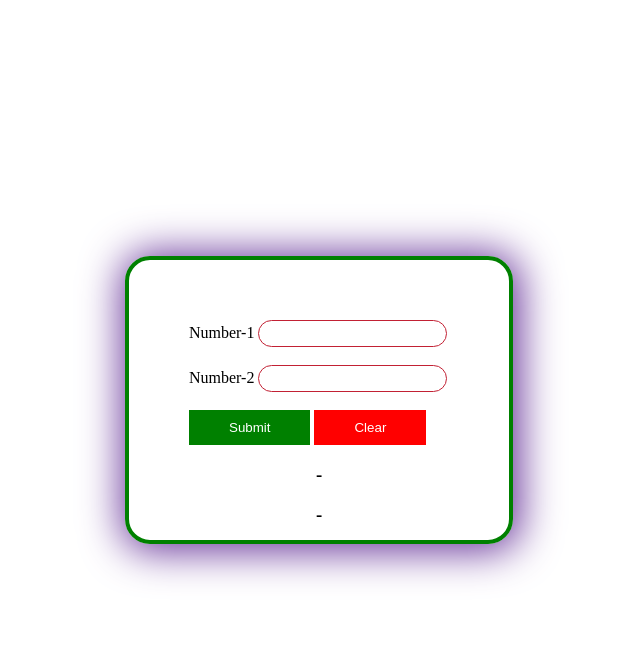
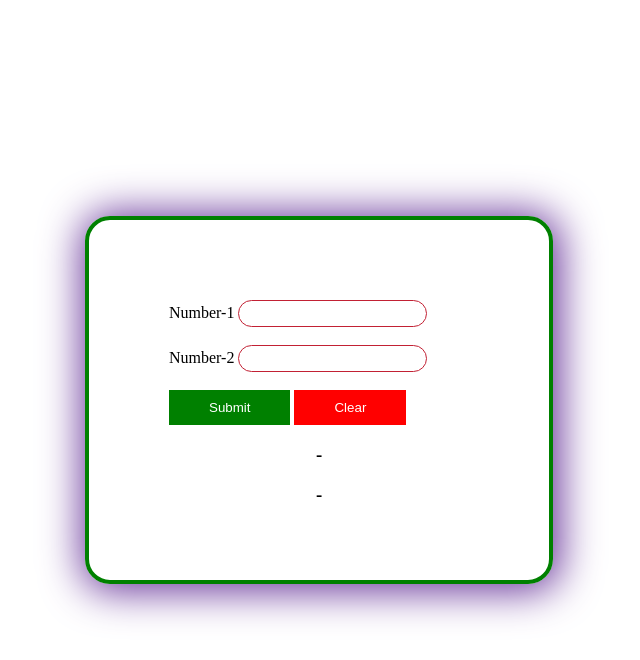
Before and after one commit to chakratechgeek/mywebpage, a Django app: template templates/javaScript.html in a window 1280 px wide. Shown: the top 660 px of the page, without its empty margins (321-961 px from the left). Run offline with Django 3.2, Linux system fonts and the light colour scheme; the template is opened without the code that fills it, so the values that code supplies are empty.

Commit message:
added static

```diff
--- a/static/JS/js_script.js
+++ b/static/JS/js_script.js
@@ -8,7 +8,7 @@ function add() {
     if (isNaN(inputValue1) || isNaN(inputValue2)) {
         messageElement.textContent = "Input is not NUMER";
         return; // Exit the function if inputs are empty
-    } else if   (!inputValue1 || !inputValue2 ){
+    } else if (!inputValue1 || !inputValue2) {
         messageElement.textContent = "Input is empty";
         return;
     }
@@ -19,7 +19,9 @@ function add() {
 
     document.getElementById("result").textContent = "Total : " + out;
     messageElement.textContent = ""; // Clear any previous message
+    document.getElementById("form_id").submit();
 }
+
 
 function clr() {
     document.getElementById("val1").value = "";
--- a/static/css/js_style.css
+++ b/static/css/js_style.css
@@ -1,14 +1,14 @@
 #border {
     border: 4px solid green;
-    width: 260px;
-    height: 160px;
+    width: 300px;
+    height: 200px;
     border-radius: 25px;
     position: absolute;
     top: 50%;
     left: 50%;
     transform: translate(-50%,-50%);
     box-shadow: 2px 2px 40px 5px rebeccapurple;
-    padding:  60px 60px;
+    padding:  80px 80px;
 }
 
 input[type=text] {
--- a/templates/javaScript.html
+++ b/templates/javaScript.html
@@ -8,10 +8,10 @@
     <link rel="stylesheet" href="{% static 'css/js_style.css' %}">
 </head>
 <body>
-    <form action="" method="POST">
-        {% csrf_token %}
+    <form id="form_id" action="" method="POST">
+    {% csrf_token %}
     <div id="border">
-        <label for="">Number-1</label>
+        <label for=if "">Number-1</label>
         <input type="text" id="val1" name="val1"><br><br>
         <label for="">Number-2</label>
         <input type="text" id="val2" name="val2"><br><br>
--- a/templates/webpage.html
+++ b/templates/webpage.html
@@ -4,6 +4,7 @@
 <head>
     <meta charset="UTF-8">
     <meta name="viewport" content="width=device-width, initial-scale=1.0">
+
     <title>DbaaS Team</title>
     {% load static %}
     <link rel="stylesheet" href="{% static 'css/webpage.css' %}">
```
